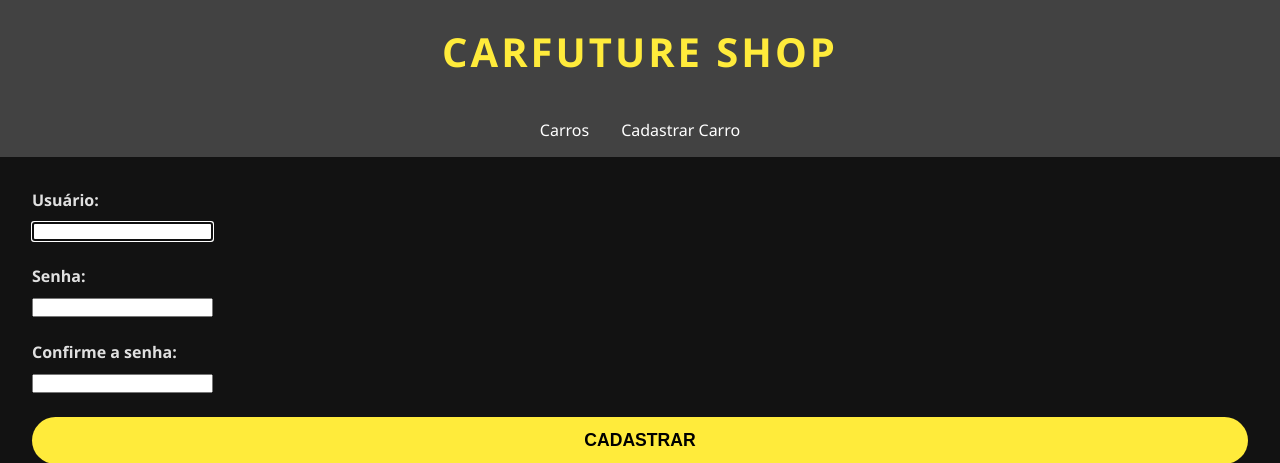
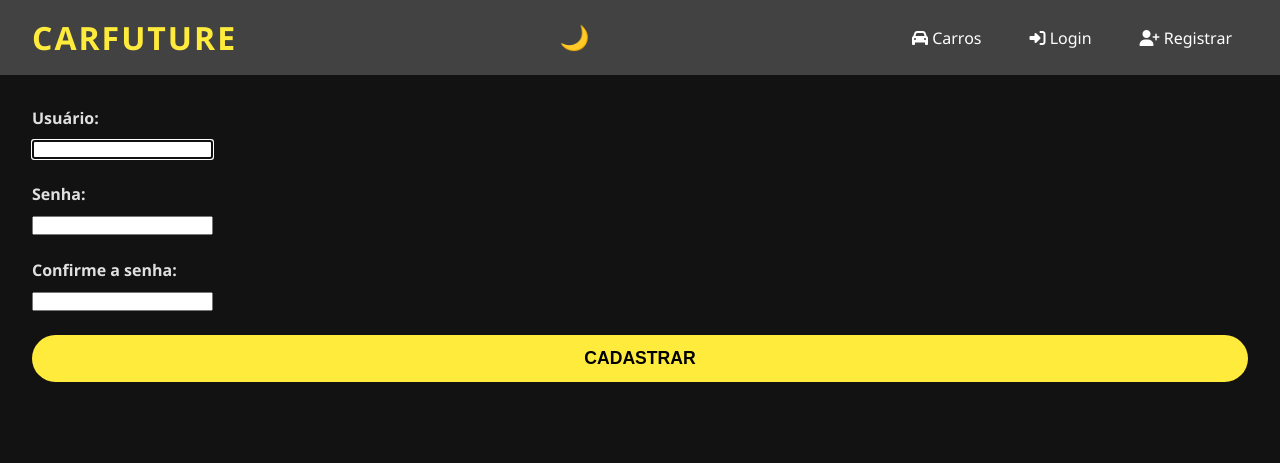
Before and after one commit to lulavalenca/DjangoProject, a Django app: page /register/ in a window 1280 px wide. Shown: the top 463 px of the page. Run offline with Django 5.2, Linux system fonts and the light colour scheme; some libraries are stand-ins or nearby versions.

Commit message:
modified:   app/templates/base.html

```diff
--- a/app/templates/base.html
+++ b/app/templates/base.html
@@ -4,6 +4,8 @@
   <meta charset="UTF-8">
   <meta name="viewport" content="width=device-width, initial-scale=1.0">
   <title>{% block title %}CarFuture Shop{% endblock %}</title>
+  <link rel="stylesheet" href="https://cdnjs.cloudflare.com/ajax/libs/font-awesome/6.5.0/css/all.min.css">
+
   <style>
     :root {
       --dark: #121212;
@@ -12,6 +14,15 @@
       --silver: #b0bec5;
       --yellow: #ffeb3b;
       --card: #1a1a1a;
+    }
+
+    body[data-theme="light"] {
+      --dark: #ffffff;
+      --gray: #f5f5f5;
+      --light: #333333;
+      --silver: #777;
+      --yellow: #fdd835;
+      --card: #e0e0e0;
     }
 
     * {
@@ -27,42 +38,118 @@
       min-height: 100vh;
       display: flex;
       flex-direction: column;
-    }
-
-    header, nav {
-      background: var(--gray);
-      color: white;
+      transition: background 0.3s, color 0.3s;
     }
 
     header {
-      padding: 1.5rem 0;
-      text-align: center;
+      background-color: var(--gray);
+    }
+
+    .nav-container {
+      display: flex;
+      justify-content: space-between;
+      align-items: center;
+      padding: 1rem 2rem;
+      flex-wrap: wrap;
     }
 
     .logo {
-      font-size: 2.5rem;
+      font-size: 2rem;
       font-weight: bold;
       color: var(--yellow);
       text-transform: uppercase;
-      letter-spacing: 3px;
+      letter-spacing: 2px;
     }
 
-    nav ul {
-      display: flex;
-      justify-content: center;
-      list-style: none;
+    .theme-toggle {
+      background: none;
+      border: none;
+      color: var(--yellow);
+      font-size: 1.5rem;
+      cursor: pointer;
+      margin-left: 1rem;
+      transition: transform 0.3s;
     }
 
-    nav a {
+    .theme-toggle:hover {
+      transform: rotate(20deg);
+    }
+
+    .nav-menu {
+      list-style: none;
+      display: flex;
+      gap: 1rem;
+    }
+
+    .nav-menu li {
+      position: relative;
+    }
+
+    .nav-menu a {
       color: white;
       text-decoration: none;
-      padding: 1rem;
+      padding: 0.6rem 1rem;
+      border-radius: 5px;
       display: block;
       transition: background 0.3s;
     }
 
-    nav a:hover {
+    .nav-menu a:hover {
       background: #32bbe8;
+    }
+
+    .dropdown-content {
+      display: none;
+      position: absolute;
+      top: 100%;
+      left: 0;
+      background-color: var(--gray);
+      border-radius: 6px;
+      box-shadow: 0 4px 8px rgba(0,0,0,0.3);
+      min-width: 180px;
+      z-index: 10;
+    }
+
+    .dropdown-content li a {
+      padding: 0.8rem 1rem;
+    }
+
+    .dropdown:hover .dropdown-content {
+      display: block;
+    }
+
+    .menu-toggle {
+      display: none;
+      font-size: 1.5rem;
+      color: white;
+      cursor: pointer;
+    }
+
+    @media (max-width: 768px) {
+      .nav-menu {
+        flex-direction: column;
+        width: 100%;
+        display: none;
+        margin-top: 1rem;
+      }
+
+      .nav-menu.active {
+        display: flex;
+      }
+
+      .nav-container {
+        flex-direction: column;
+        align-items: flex-start;
+      }
+
+      .dropdown-content {
+        position: relative;
+        box-shadow: none;
+      }
+
+      .menu-toggle {
+        display: block;
+      }
     }
 
     main {
@@ -77,7 +164,7 @@
       padding: 1.5rem;
     }
 
-    /* Estilos para formulários */
+    /* Formulários */
     .form-container {
       max-width: 600px;
       margin: 0 auto;
@@ -174,16 +261,33 @@
   </style>
 </head>
 <body>
+
   <header>
-    <div class="logo">CarFuture Shop</div>
+    <div class="nav-container">
+      <div class="logo">CarFuture</div>
+      <button class="theme-toggle" onclick="toggleTheme()" aria-label="Trocar tema">
+        <span id="theme-icon">🌙</span>
+      </button>
+      <div class="menu-toggle" onclick="toggleMenu()"><i class="fas fa-bars"></i></div>
+
+      <ul class="nav-menu" id="nav-menu">
+        <li><a href="{% url 'cars_list' %}"><i class="fas fa-car"></i> Carros</a></li>
+
+        {% if user.is_authenticated %}
+          <li class="dropdown">
+            <a href="#" class="dropbtn"><i class="fas fa-user"></i> {{ user.username }} <i class="fas fa-caret-down"></i></a>
+            <ul class="dropdown-content">
+              <li><a href="{% url 'new_car' %}"><i class="fas fa-plus-circle"></i> Cadastrar Carro</a></li>
+              <li><a href="{% url 'logout' %}"><i class="fas fa-sign-out-alt"></i> Sair</a></li>
+            </ul>
+          </li>
+        {% else %}
+          <li><a href="{% url 'login' %}"><i class="fas fa-sign-in-alt"></i> Login</a></li>
+          <li><a href="{% url 'register' %}"><i class="fas fa-user-plus"></i> Registrar</a></li>
+        {% endif %}
+      </ul>
+    </div>
   </header>
-
-  <nav>
-    <ul>
-      <li><a href="{% url 'cars_list' %}">Carros</a></li>
-      <li><a href="{% url 'new_car' %}">Cadastrar Carro</a></li>
-    </ul>
-  </nav>
 
   <main>
     {% block content %}{% endblock %}
@@ -192,5 +296,27 @@
   <footer>
     <p>&copy; {% now "Y" %} CarFuture Shop</p>
   </footer>
+
+  <script>
+    function toggleMenu() {
+      const menu = document.getElementById("nav-menu");
+      menu.classList.toggle("active");
+    }
+
+    // Modo claro/escuro
+    const savedTheme = localStorage.getItem("theme");
+    if (savedTheme) {
+      document.body.setAttribute("data-theme", savedTheme);
+      document.getElementById("theme-icon").textContent = savedTheme === "light" ? "🌙" : "☀️";
+    }
+
+    function toggleTheme() {
+      const current = document.body.getAttribute("data-theme");
+      const newTheme = current === "light" ? "dark" : "light";
+      document.body.setAttribute("data-theme", newTheme);
+      localStorage.setItem("theme", newTheme);
+      document.getElementById("theme-icon").textContent = newTheme === "light" ? "🌙" : "☀️";
+    }
+  </script>
 </body>
 </html>
```
Also changed, not shown: db.sqlite3.
